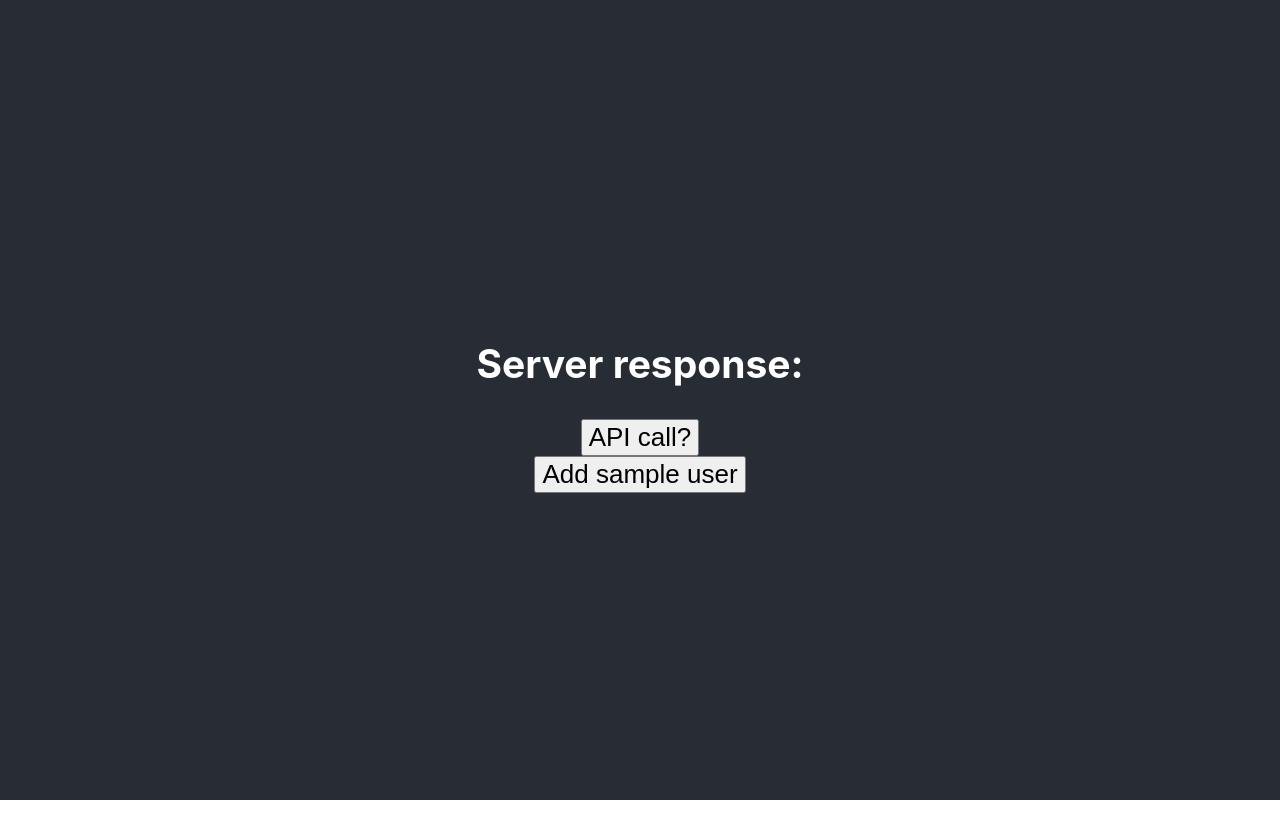
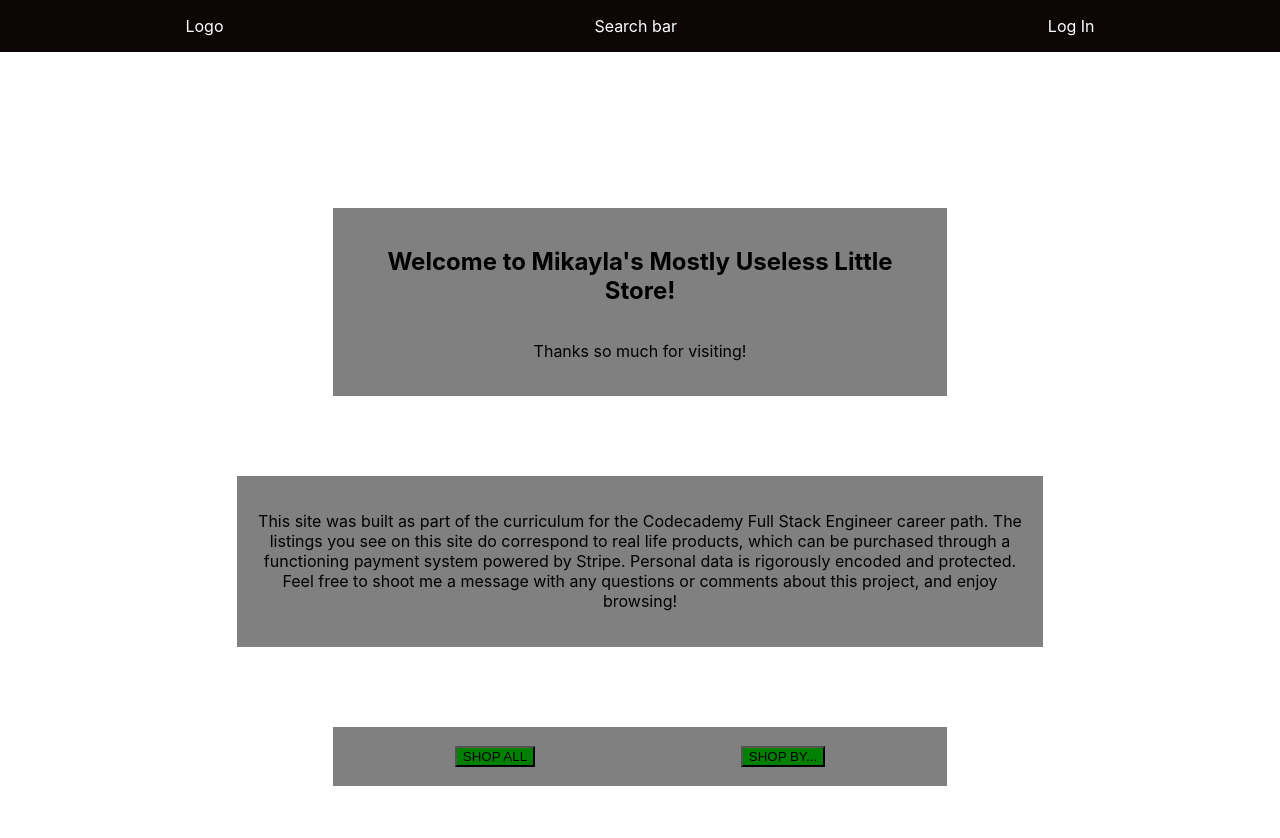
Before and after one commit to innocuous-symmetry/e-commerce, a React (Vite) app in the folder client/: page / in a window 1280 px wide. Shown: the top 838 px of the page. Before the commit the page ends 800 px from the top, so only its background shows below. Built offline with nearby package versions, Linux system fonts and the light colour scheme.

Commit message:
defining more components, beginning to lay out site structure

```diff
--- a/client/package.json
+++ b/client/package.json
@@ -9,7 +9,8 @@
   },
   "dependencies": {
     "react": "^18.0.0",
-    "react-dom": "^18.0.0"
+    "react-dom": "^18.0.0",
+    "react-router-dom": "^6.3.0"
   },
   "devDependencies": {
     "@types/react": "^18.0.0",
--- a/client/src/App.css
+++ b/client/src/App.css
@@ -1,14 +1,60 @@
-.App {
-  background-color: #282c34;
-  min-height: 100vh;
+/* todo: define and import fonts */
+
+/* universal styles */
+.page {
   display: flex;
+  position: relative;
+  top: 5rem;
   flex-direction: column;
   align-items: center;
-  justify-content: center;
-  font-size: calc(10px + 2vmin);
-  color: white;
+  z-index: 7;
 }
 
 button {
-  font-size: calc(10px + 2vmin);
+  background-color: green;
 }
+
+/* navbar styles */
+nav {
+  display: flex;
+  position: absolute;
+  background-color: rgb(12, 6, 6);
+  color: white;
+  top: 0;
+  justify-content: space-around;
+  width: 100%;
+  height: auto;
+  border-bottom: 1px solid white;
+  z-index: 9;
+}
+
+/* landing page styles */
+.landing > * {
+  display: flex;
+  flex-flow: column wrap;
+  align-items: center;
+  justify-content: center;
+  text-align: center;
+  height: auto;
+  padding: 1.2rem;
+  margin-bottom: 5rem;
+}
+
+.landing header {
+  margin-top: 8rem;
+  width: 45vw;
+  background-color: gray;
+}
+
+.landing section {
+  width: 60vw;
+  background-color: gray;
+}
+
+.shop-buttons {
+  display: flex;
+  flex-flow: row nowrap;
+  width: 45vw;
+  background-color: gray;
+  justify-content: space-around;
+}
--- a/client/src/App.tsx
+++ b/client/src/App.tsx
@@ -1,34 +1,22 @@
-import { useState } from 'react'
-import { getAllUsers, registerNewUser } from './util/apiUtils';
-import { userInfo } from './types/main';
+import NavBar from './components/Navbar';
+import LandingPage from './components/LandingPage';
+
+import { BrowserRouter, Routes, Route } from 'react-router-dom';
 import './App.css'
+import LoginForm from './components/LoginForm';
+import Register from './components/Register';
 
 function App() {
-  const [response, setResponse] = useState<any>(undefined);
+  return (
+    <BrowserRouter>
+        <NavBar/>
 
-  let newUser: userInfo = {
-    email: 'anotherperson@email.com',
-    name: "one more person",
-    password: "dumb_password"
-  }
-
-  return (
-    <div className="App">
-      <h2>Server response:</h2>
-      <div>
-      {response && response.map((field: userInfo) => {
-        return (
-          <>
-          <p key={`${field.name}_name`}>{field.name}</p>
-          <p key={`${field.name}_email`}>{field.email}</p>
-          </>
-        )
-      })}
-      </div>
-
-      <button onClick={() => getAllUsers().then(res => setResponse(res))}>API call?</button>
-      <button onClick={() => registerNewUser(newUser).then(res => alert(res))}>Add sample user</button>
-    </div>
+        <Routes>
+          <Route path="/" element={<LandingPage/>} />
+          <Route path="/login" element={<LoginForm/>} />
+          <Route path="/register" element={<Register/>} />
+        </Routes>
+    </BrowserRouter>
   )
 }
 
--- /dev/null
+++ b/client/src/components/LandingPage.tsx
@@ -0,0 +1,25 @@
+import Page from "./Page";
+
+function LandingPage() {
+    return (
+        <Page classes="landing">
+            <header>
+                <h1>Welcome to Mikayla's Mostly Useless Little Store!</h1>
+                <p>Thanks so much for visiting!</p>
+            </header>
+
+            <section className="site-description">
+                <p>This site was built as part of the curriculum for the Codecademy Full Stack Engineer career path. The listings you see on this site do correspond to
+                real life products, which can be purchased through a functioning payment system powered by Stripe. Personal data is rigorously encoded and
+                protected. Feel free to shoot me a message with any questions or comments about this project, and enjoy browsing!</p>
+            </section>
+
+            <div className="shop-buttons">
+                <button>SHOP ALL</button>
+                <button>SHOP BY...</button>
+            </div>
+        </Page>
+    )
+}
+
+export default LandingPage;
--- a/client/src/components/LoginForm.tsx
+++ b/client/src/components/LoginForm.tsx
@@ -0,0 +1,11 @@
+import Page from "./Page";
+
+function LoginForm() {
+    return (
+        <Page>
+            <h1>Log in here!</h1>
+        </Page>
+    )
+}
+
+export default LoginForm;
--- /dev/null
+++ b/client/src/components/Navbar.tsx
@@ -0,0 +1,15 @@
+import { useState } from "react";
+
+function NavBar() {
+    const [loggedIn, setLoggedIn] = useState(false);
+
+    return (
+        <nav>
+            <p>Logo</p>
+            <p>Search bar</p>
+            {loggedIn ? <p>Profile info</p> : <p>Log In</p>}
+        </nav>
+    )
+}
+
+export default NavBar;
--- /dev/null
+++ b/client/src/components/Page.tsx
@@ -0,0 +1,9 @@
+function Page({ children, classes }: any) {
+    return (
+        <section className={`page ${classes}`}>
+            {children}
+        </section>
+    )
+}
+
+export default Page;
--- /dev/null
+++ b/client/src/components/Register.tsx
@@ -0,0 +1,11 @@
+import Page from "./Page";
+
+function Register() {
+    return (
+        <Page>
+            <h1>Enter your information to register:</h1>
+        </Page>
+    );
+}
+
+export default Register;
```
Also changed, not shown: client/src/components/CartItem.tsx (added), client/src/components/ProductFilter.tsx (added), 1 other file (tests, documents, lock files or other folders).
